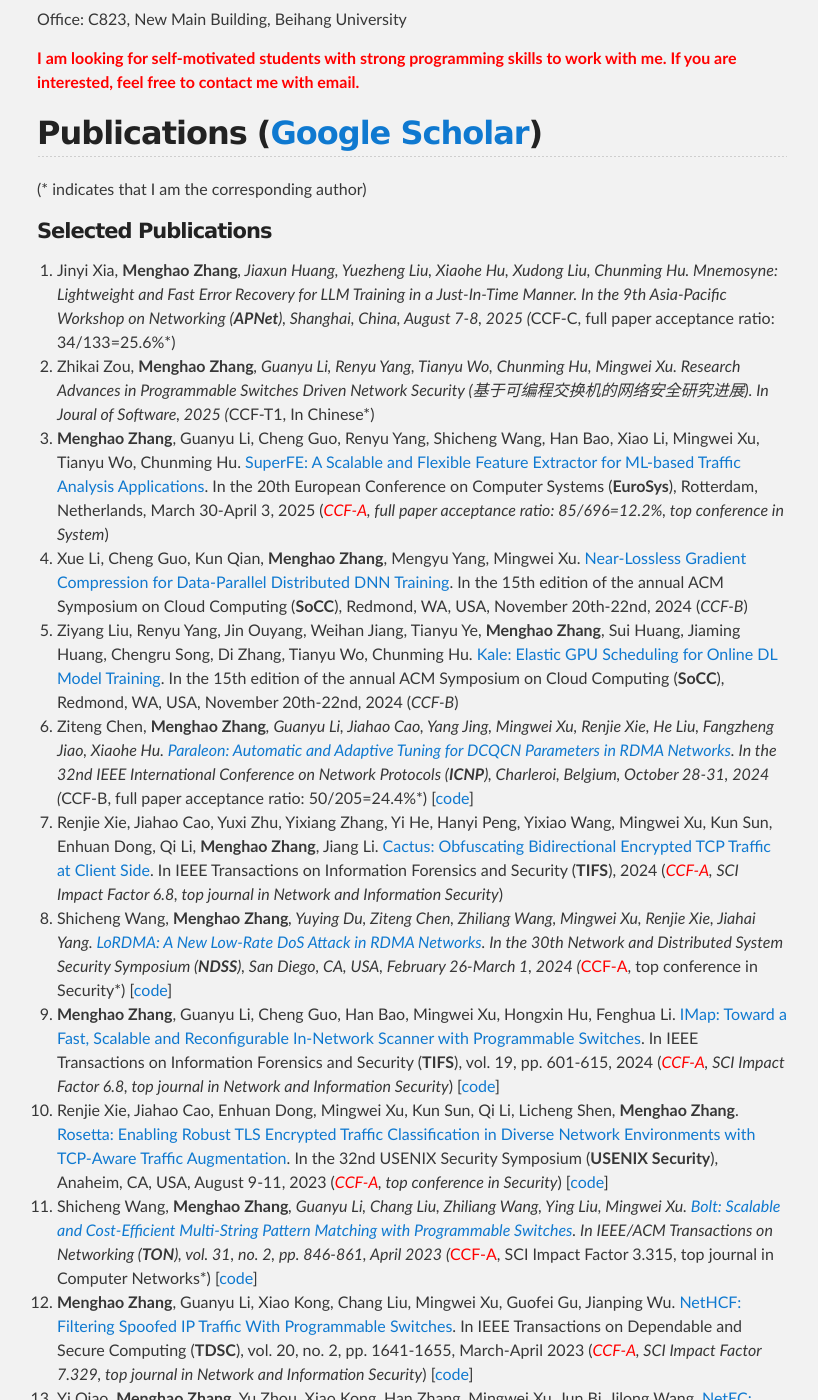
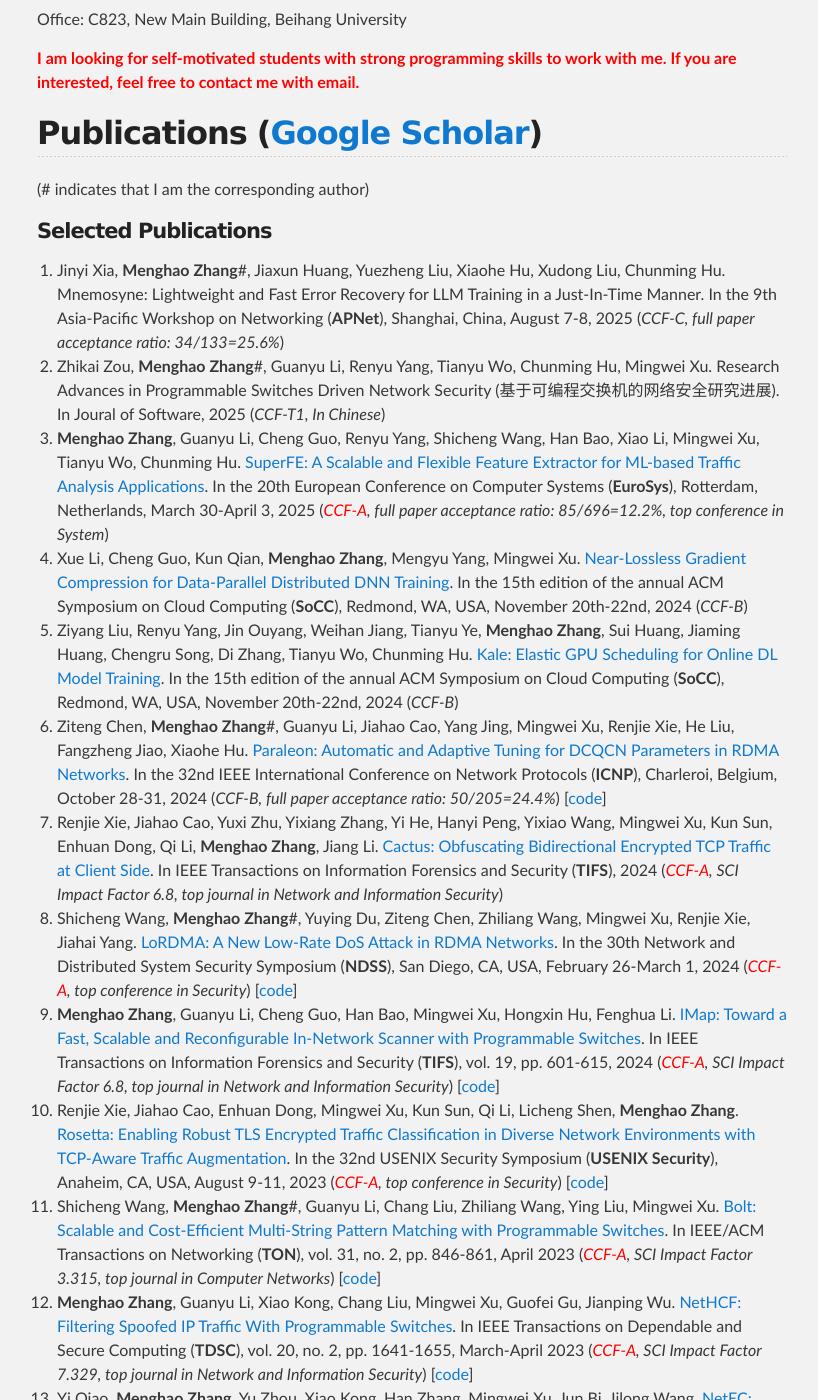
Before and after one commit to zhangmenghao/zhangmenghao.github.io, a Jekyll site: the page built from index.md, in a window 1280 px wide and 1400 px high, scrolled down 1019 px. Shown: the whole window, without its empty margins (228-1046 px from the left). Built offline with Jekyll 4.4.1, drawn with Linux system fonts in a browser that asks for light colours; some of the changed text lies outside the part shown.

Commit message:
Update pub

```diff
--- a/index.md
+++ b/index.md
@@ -31,12 +31,12 @@ Office: C823, New Main Building, Beihang University
 
 
 ## Publications ([Google Scholar](https://scholar.google.com/citations?user=fv-p85gAAAAJ&hl=zh-CN))
-(* indicates that I am the corresponding author)
+(# indicates that I am the corresponding author)
 #### Selected Publications
-22. Jinyi Xia, __Menghao Zhang__*, Jiaxun Huang, Yuezheng Liu, Xiaohe Hu, Xudong Liu, Chunming Hu.
+22. Jinyi Xia, __Menghao Zhang__#, Jiaxun Huang, Yuezheng Liu, Xiaohe Hu, Xudong Liu, Chunming Hu.
 Mnemosyne: Lightweight and Fast Error Recovery for LLM Training in a Just-In-Time Manner.
 In the 9th Asia-Pacific Workshop on Networking (**APNet**), Shanghai, China, August 7-8, 2025 (*CCF-C, full paper acceptance ratio: 34/133=25.6%*)
-21. Zhikai Zou, __Menghao Zhang__*, Guanyu Li, Renyu Yang, Tianyu Wo, Chunming Hu, Mingwei Xu.
+21. Zhikai Zou, __Menghao Zhang__#, Guanyu Li, Renyu Yang, Tianyu Wo, Chunming Hu, Mingwei Xu.
 Research Advances in Programmable Switches Driven Network Security (基于可编程交换机的网络安全研究进展).
 In Joural of Software, 2025 (*CCF-T1, In Chinese*)
 20. __Menghao Zhang__, Guanyu Li, Cheng Guo, Renyu Yang, Shicheng Wang, Han Bao, Xiao Li, Mingwei Xu, Tianyu Wo, Chunming Hu.
@@ -48,13 +48,13 @@ In the 15th edition of the annual ACM Symposium on Cloud Computing (**SoCC**), R
 18. Ziyang Liu, Renyu Yang, Jin Ouyang, Weihan Jiang, Tianyu Ye, __Menghao Zhang__, Sui Huang, Jiaming Huang, Chengru Song, Di Zhang, Tianyu Wo, Chunming Hu.
 [Kale: Elastic GPU Scheduling for Online DL Model Training](./papers/SoCC2024-Kale.pdf).
 In the 15th edition of the annual ACM Symposium on Cloud Computing (**SoCC**), Redmond, WA, USA, November 20th-22nd, 2024 (*CCF-B*)
-17. Ziteng Chen, __Menghao Zhang__*, Guanyu Li, Jiahao Cao, Yang Jing, Mingwei Xu, Renjie Xie, He Liu, Fangzheng Jiao, Xiaohe Hu.
+17. Ziteng Chen, __Menghao Zhang__#, Guanyu Li, Jiahao Cao, Yang Jing, Mingwei Xu, Renjie Xie, He Liu, Fangzheng Jiao, Xiaohe Hu.
 [Paraleon: Automatic and Adaptive Tuning for DCQCN Parameters in RDMA Networks](./papers/ICNP2024-Paraleon.pdf).
 In the 32nd IEEE International Conference on Network Protocols (**ICNP**), Charleroi, Belgium, October 28-31, 2024 (*CCF-B, full paper acceptance ratio: 50/205=24.4%*) [[code](https://github.com/czt8888/Paraleon-ns3)]
 16. Renjie Xie, Jiahao Cao, Yuxi Zhu, Yixiang Zhang, Yi He, Hanyi Peng, Yixiao Wang, Mingwei Xu, Kun Sun, Enhuan Dong, Qi Li, __Menghao Zhang__, Jiang Li.
 [Cactus: Obfuscating Bidirectional Encrypted TCP Traffic at Client Side](./papers/TIFS2024-Cactus.pdf).
 In IEEE Transactions on Information Forensics and Security (**TIFS**), 2024 (*<font color='red'>CCF-A</font>, SCI Impact Factor 6.8, top journal in Network and Information Security*)
-15. Shicheng Wang, __Menghao Zhang__*, Yuying Du, Ziteng Chen, Zhiliang Wang, Mingwei Xu, Renjie Xie, Jiahai Yang.
+15. Shicheng Wang, __Menghao Zhang__#, Yuying Du, Ziteng Chen, Zhiliang Wang, Mingwei Xu, Renjie Xie, Jiahai Yang.
 [LoRDMA: A New Low-Rate DoS Attack in RDMA Networks](./papers/NDSS2024-LoRDMA.pdf).
 In the 30th Network and Distributed System Security Symposium (**NDSS**), San Diego, CA, USA, February 26-March 1, 2024 (*<font color='red'>CCF-A</font>, top conference in Security*) [[code](https://github.com/wangshicheng1225/LoRDMA)]
 14. __Menghao Zhang__, Guanyu Li, Cheng Guo, Han Bao, Mingwei Xu, Hongxin Hu, Fenghua Li.
@@ -63,7 +63,7 @@ In IEEE Transactions on Information Forensics and Security (**TIFS**), vol. 19,
 13. Renjie Xie, Jiahao Cao, Enhuan Dong, Mingwei Xu, Kun Sun, Qi Li, Licheng Shen, __Menghao Zhang__.
 [Rosetta: Enabling Robust TLS Encrypted Traffic Classification in Diverse Network Environments with TCP-Aware Traffic Augmentation](./papers/Security23-Rosetta.pdf).
 In the 32nd USENIX Security Symposium (**USENIX Security**), Anaheim, CA, USA, August 9-11, 2023 (*<font color='red'>CCF-A</font>, top conference in Security*) [[code](https://github.com/sunskyXX/Rosetta)]
-12. Shicheng Wang, __Menghao Zhang__*, Guanyu Li, Chang Liu, Zhiliang Wang, Ying Liu, Mingwei Xu.
+12. Shicheng Wang, __Menghao Zhang__#, Guanyu Li, Chang Liu, Zhiliang Wang, Ying Liu, Mingwei Xu.
 [Bolt: Scalable and Cost-Efficient Multi-String Pattern Matching with Programmable Switches](./papers/TON2023-Bolt.pdf).
 In IEEE/ACM Transactions on Networking (**TON**), vol. 31, no. 2, pp. 846-861, April 2023 (*<font color='red'>CCF-A</font>, SCI Impact Factor 3.315, top journal in Computer Networks*) [[code](https://github.com/wangshicheng1225/BOLT-v2)]
 11. __Menghao Zhang__, Guanyu Li, Xiao Kong, Chang Liu, Mingwei Xu, Guofei Gu, Jianping Wu.
@@ -72,16 +72,16 @@ In IEEE Transactions on Dependable and Secure Computing (**TDSC**), vol. 20, no.
 10. Yi Qiao, __Menghao Zhang__, Yu Zhou, Xiao Kong, Han Zhang, Mingwei Xu, Jun Bi, Jilong Wang.
 [NetEC: Accelerating Erasure Coding Reconstruction with In-Network Aggregation](./papers/TPDS2022-NetEC.pdf).
 In IEEE Transactions on Parallel and Distributed Systems (**TPDS**), vol. 33, no. 10, pp. 2571-2583, October 2022 (*<font color='red'>CCF-A</font>, SCI Impact Factor 2.687, top journal in High Performance Computing*) [[code](https://github.com/netec-2019/netec)]
-9. Guanyu Li, __Menghao Zhang__*, Cheng Guo, Han Bao, Mingwei Xu, Hongxin Hu, Fenghua Li.
+9. Guanyu Li, __Menghao Zhang__#, Cheng Guo, Han Bao, Mingwei Xu, Hongxin Hu, Fenghua Li.
 [IMap: Fast and Scalable In-Network Scanning with Programmable Switches](./papers/NSDI2022-IMap.pdf).
 In the 19th USENIX Symposium on Networked Systems Design and Implementation (**NSDI**), Renton, WA, USA, April 4-6, 2022 (*<font color='red'>CCF-A</font>, full paper acceptance ratio: 50/298=16.8%, top conference in Networked System*) [[code](https://github.com/IMapScanner/IMap)]
-8. Guanyu Li, __Menghao Zhang__*, Cheng Guo, Han Bao, Mingwei Xu, Hongxin Hu.
+8. Guanyu Li, __Menghao Zhang__#, Cheng Guo, Han Bao, Mingwei Xu, Hongxin Hu.
 [Switches are Scanners Too! A Fast and Scalable In-Network Scanner with Programmable Switches](./papers/HotNets2021-IMap.pdf).
 In the 20th ACM Workshop on Hot Topics in Networks (**HotNets**), Virtual Conference, November 10-12, 2021 (*CCF-C, full paper acceptance ratio: 31/101=30.7%*)
-7. Guanyu Li, __Menghao Zhang__*, Shicheng Wang, Chang Liu, Mingwei Xu, Ang Chen, Hongxin Hu, Guofei Gu, Qi Li, Jianping Wu.
+7. Guanyu Li, __Menghao Zhang__#, Shicheng Wang, Chang Liu, Mingwei Xu, Ang Chen, Hongxin Hu, Guofei Gu, Qi Li, Jianping Wu.
 [Enabling Performant, Flexible and Cost-Efficient DDoS Defense with Programmable Switches](./papers/TON2021-Poseidon.pdf).
 In IEEE/ACM Transactions on Networking (**TON**), vol. 29, no. 4, pp. 1509-1526, August 2021 (*<font color='red'>CCF-A</font>, SCI Impact Factor 3.315, top journal in Computer Networks*)
-6. Shicheng Wang, __Menghao Zhang__*, Guanyu Li, Chang Liu, Ying Liu, Xuya Jia, Mingwei Xu.
+6. Shicheng Wang, __Menghao Zhang__#, Guanyu Li, Chang Liu, Ying Liu, Xuya Jia, Mingwei Xu.
 [Making Multi-String Pattern Matching Scalable and Cost-Efficient with Programmable Switching ASICs](./papers/INFOCOM2021-Bolt.pdf).
 In the 40th IEEE International Conference on Computer Communications (**INFOCOM**), Virtual Conference, May 10-13, 2021 (*<font color='red'>CCF-A</font>, full paper acceptance ratio: 251/1266=19.7%, <font color='red'>Best Paper Award Nomination</font>, Top 13 out of 251 accepted papers*) [[code](https://github.com/wangshicheng1225/BOLT-v2)]
 5. __Menghao Zhang__, Guanyu Li, Lei Xu, Jiasong Bai, Mingwei Xu, Guofei Gu, Jianping Wu.
@@ -90,7 +90,7 @@ In IEEE/ACM Transactions on Networking (**TON**), vol. 29, no. 2, pp. 623-636, A
 4. __Menghao Zhang__, Guanyu Li, Shicheng Wang, Chang Liu, Ang Chen, Hongxin Hu, Guofei Gu, Qi Li, Mingwei Xu, Jianping Wu.
 [Poseidon: Mitigating Volumetric DDoS Attacks with Programmable Switches](./papers/NDSS2020-Poseidon.pdf).
 In the 27th Network and Distributed System Security Symposium (**NDSS**), San Diego, CA, USA, February 23-26, 2020 (*<font color='red'>CCF-A</font>, full paper acceptance ratio: 88/506=17.4%, top conference in Security*)
-3. Guanyu Li, __Menghao Zhang__*, Chang Liu, Xiao Kong, Ang Chen, Guofei Gu, Haixin Duan.
+3. Guanyu Li, __Menghao Zhang__#, Chang Liu, Xiao Kong, Ang Chen, Guofei Gu, Haixin Duan.
 [NetHCF: Enabling Line-rate and Adaptive Spoofed IP Traffic Filtering](./papers/ICNP2019-NetHCF.pdf).
 In the 27th IEEE International Conference on Network Protocols (**ICNP**), Chicago, Illinois, USA, October 7-10, 2019 (*CCF-B, full paper acceptance ratio: 38/210=18.1%*) [[code](https://github.com/NetHCF/NetHCF/tree/ICNP19)]
 2. __Menghao Zhang__, Jun Bi, Kai Gao, Yi Qiao, Guanyu Li, Xiao Kong, Zhaogeng Li, Hongxin Hu.
```
